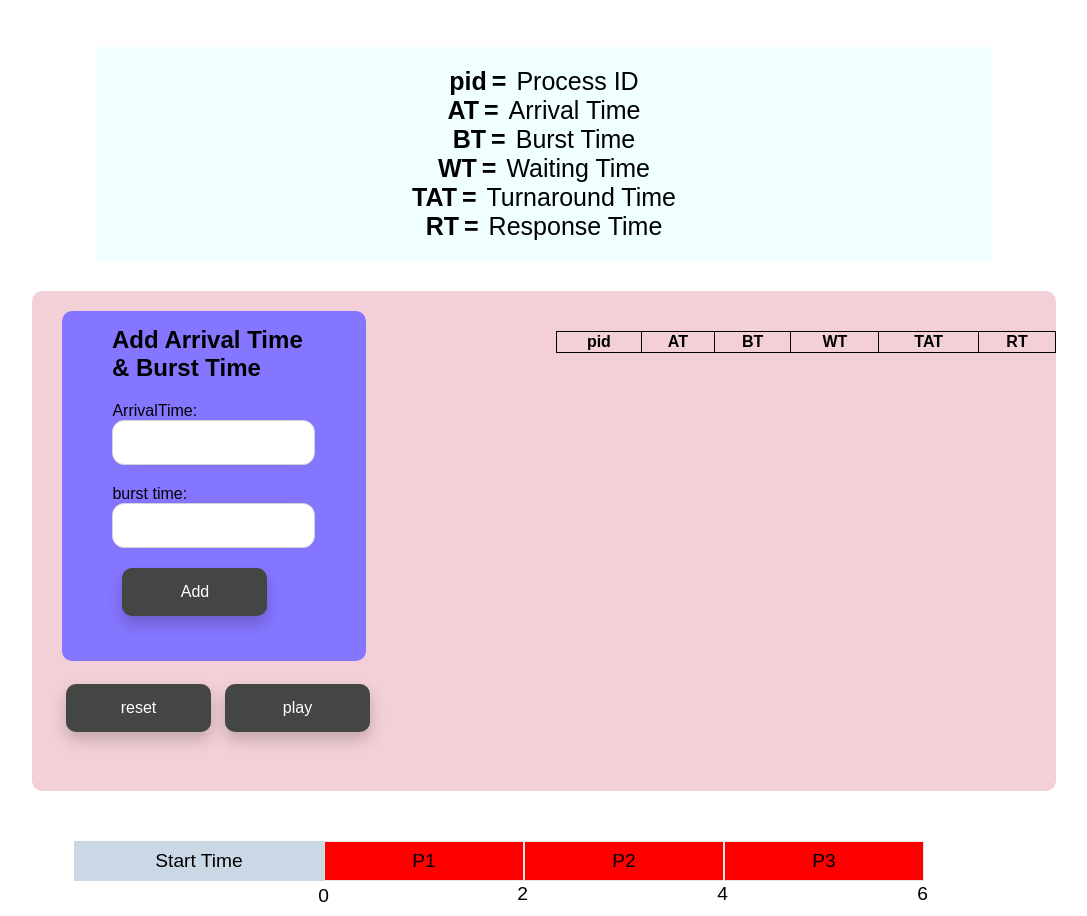
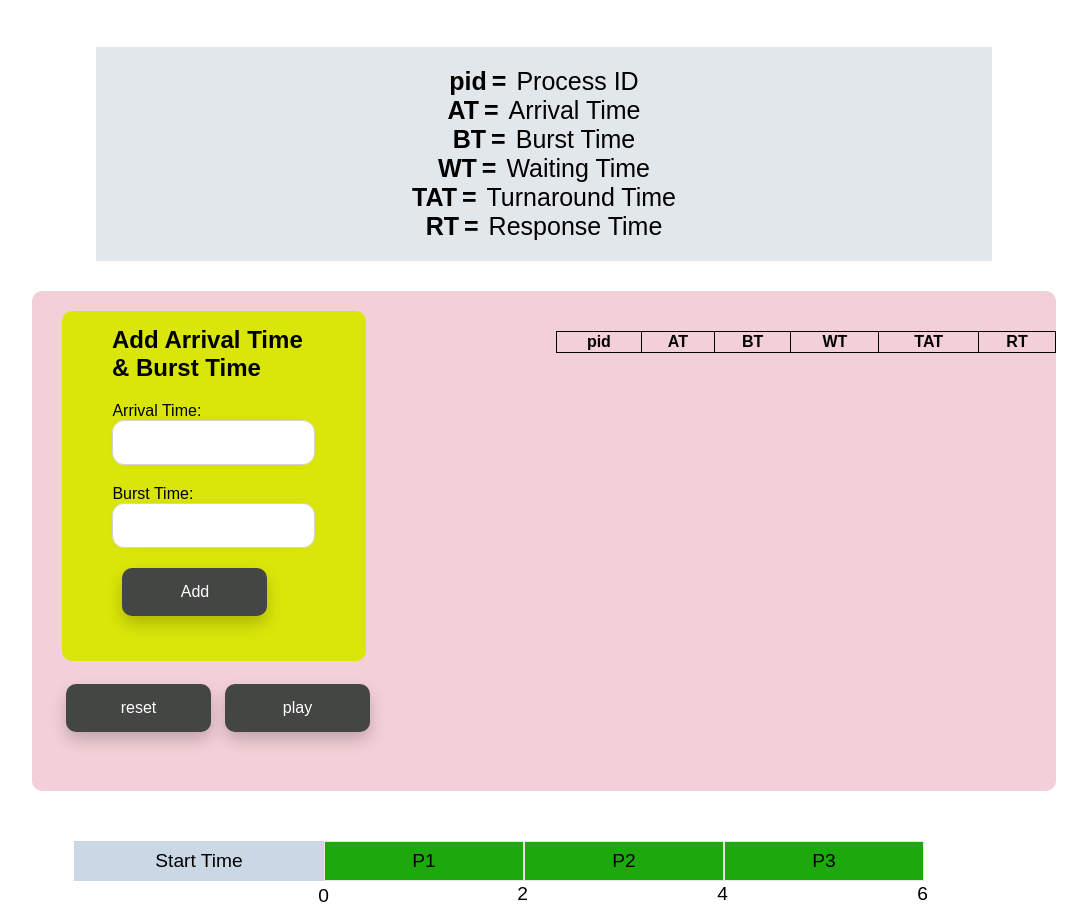
Before and after one commit to ahmniab/CPU-Scheduling, a plain HTML site: page index.html in a window 1280 px wide. Shown: the part 140-1056 px from the top of the page, without its empty margins (96-1183 px from the left). Drawn offline with Linux system fonts and the light colour scheme.

Commit message:
Colors changed

```diff
--- a/index.html
+++ b/index.html
@@ -50,7 +50,7 @@
             <form id="inputForm">
               <div class="input-group">
                 <label for="arrivalTime">
-                  <p>ArrivalTime:</p>
+                  <p>Arrival Time:</p>
                 </label>
                 <input type="text" id="arrivalTime"  >
                 <span class="error" id="arrivalError"></span>
@@ -58,7 +58,7 @@
 
               <div class="input-group">
                 <label for="burstTime">
-                  <p>burst time:</p>
+                  <p>Burst Time:</p>
                 </label>
                 <input type="text" id="burstTime"  >
                 <span class="error" id="burstError"></span>
--- a/style.css
+++ b/style.css
@@ -59,7 +59,7 @@ body {
   width: 70%;
   margin: 30px;
   font-size: 25px;
-  background-color: azure;
+  background-color:#e2e7eb ;
   padding: 20px;
 }
 
@@ -102,7 +102,7 @@ td {
 }
 
 .container .inputs .add {
-  background-color: #8576FF;
+  background-color: #dae609;
   width: 310px;
   height: 350px;
   border-radius: 10px;
@@ -132,7 +132,7 @@ td {
 }
 
 .reset-button:hover {
-  background-color: #ff70ec;
+  background-color:#2e9277 ;
 }
 
 .play-button {
@@ -171,7 +171,7 @@ td {
 
 .start-time {
   position: relative;
-  background-color: rgb(202, 216, 229);
+  background-color: rgb(202,216,229);
   width: 250px;
   text-align: center;
   font-size: larger;
@@ -186,7 +186,7 @@ td {
 }
 
 .processes {
-  background-color: red;
+  background-color: #1da80d;
   display: flex;
   /* flex: 1; */
   margin: 0;
@@ -272,5 +272,5 @@ input[type='text']:focus {
 }
 
 button:hover {
-  background-color: #ff70ec;
+  background-color: #2e9277;
 }
```
